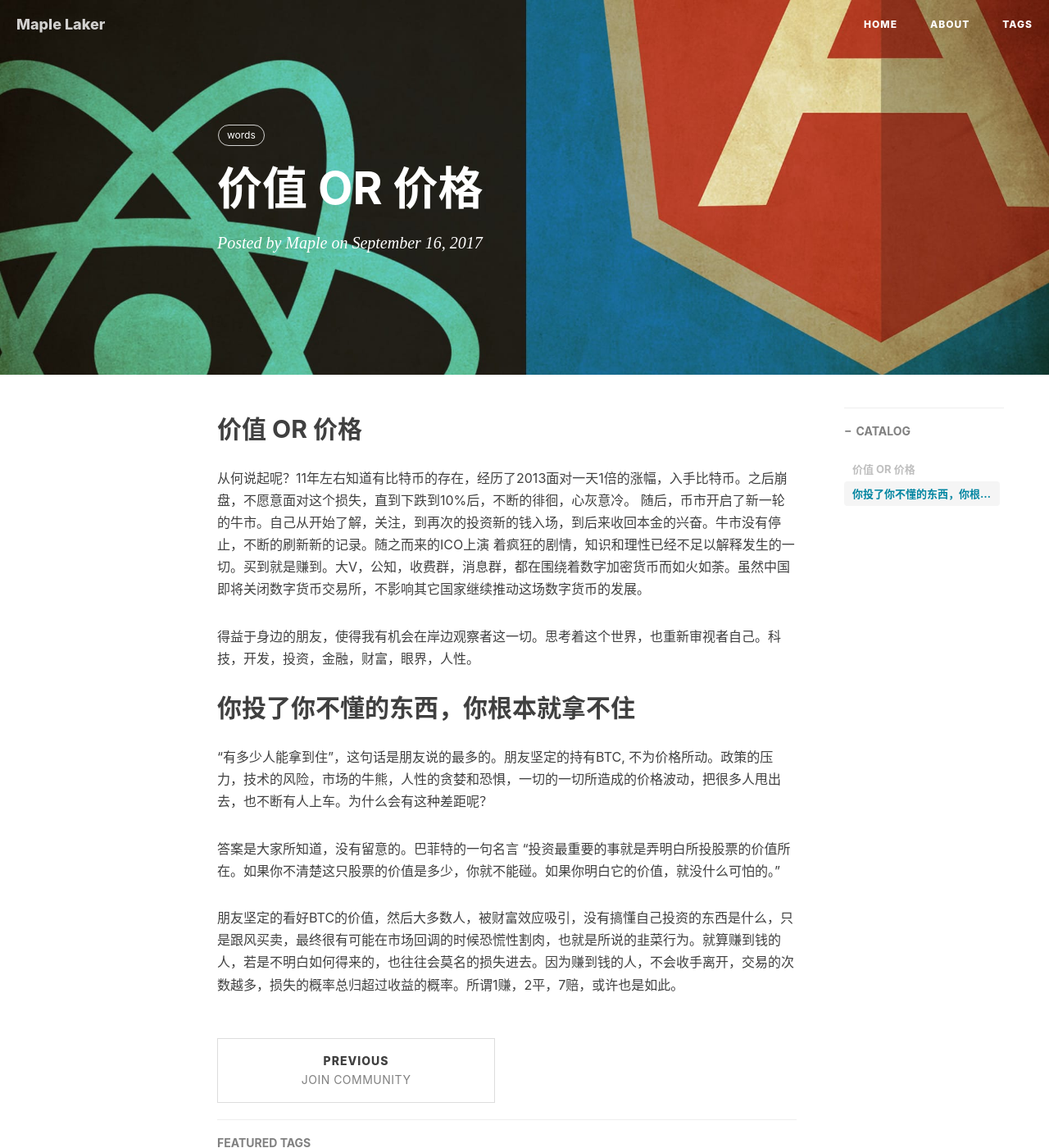
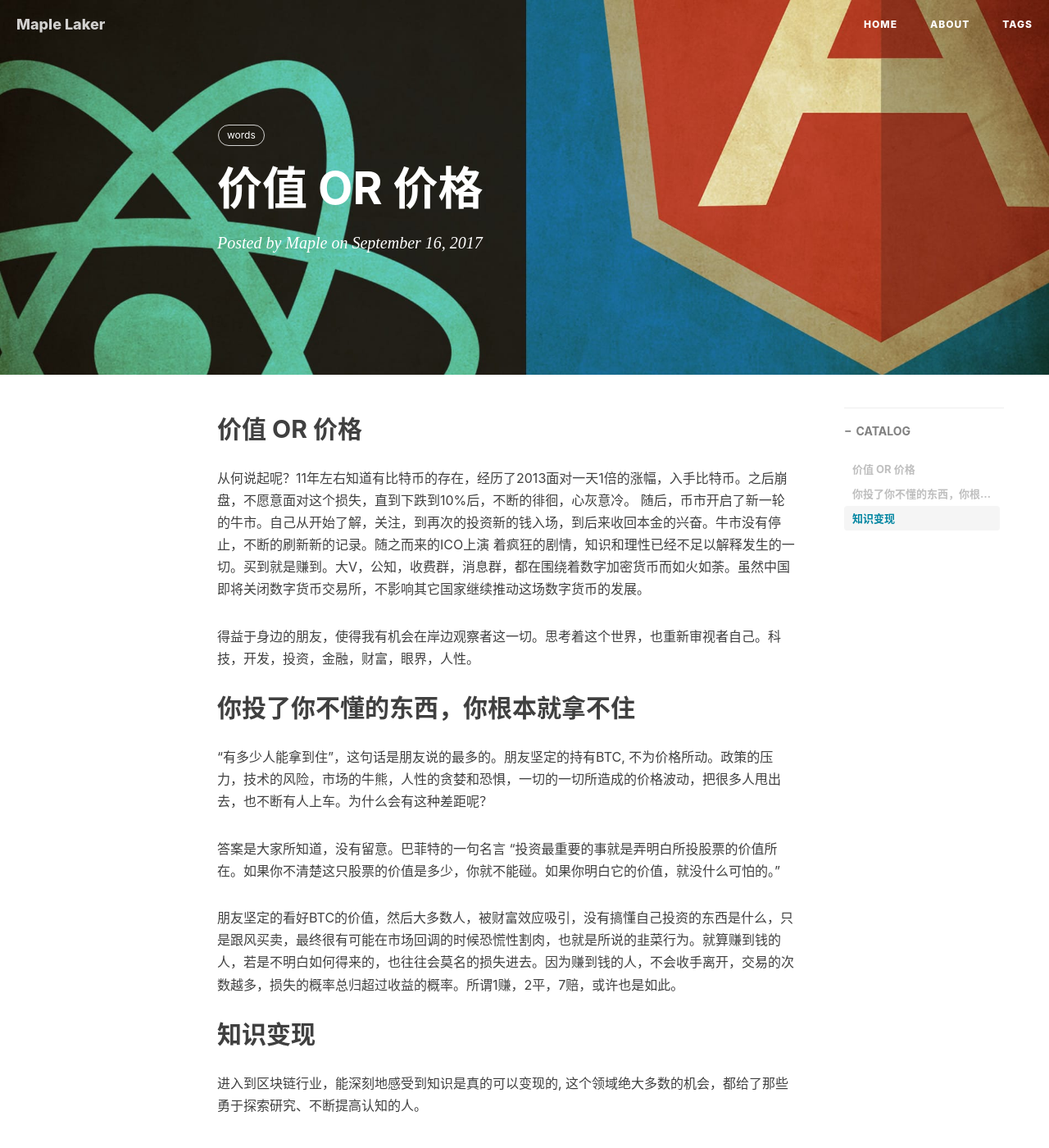
Before and after one commit to MapleLaker/MapleLaker.github.io, a Jekyll site: the page built from _posts/2017-09-16-Value or Price.md, in a window 1280 px wide and 1400 px high. Shown: the whole window at 82% size. Built offline with Jekyll 4.4.1, drawn with Linux system fonts in a browser that asks for light colours; nearby versions of some CDN libraries; comment, search, counter and statistics services are not loaded.

Commit message:
Update 2017-09-16-Value or Price.md

```diff
--- a/_posts/2017-09-16-Value or Price.md
+++ b/_posts/2017-09-16-Value or Price.md
@@ -19,6 +19,9 @@ tags:
 ## 你投了你不懂的东西，你根本就拿不住
 “有多少人能拿到住”，这句话是朋友说的最多的。朋友坚定的持有BTC, 不为价格所动。政策的压力，技术的风险，市场的牛熊，人性的贪婪和恐惧，一切的一切所造成的价格波动，把很多人甩出去，也不断有人上车。为什么会有这种差距呢？
 
-答案是大家所知道，没有留意的。巴菲特的一句名言 “投资最重要的事就是弄明白所投股票的价值所在。如果你不清楚这只股票的价值是多少，你就不能碰。如果你明白它的价值，就没什么可怕的。”
+答案是大家所知道，没有留意。巴菲特的一句名言 “投资最重要的事就是弄明白所投股票的价值所在。如果你不清楚这只股票的价值是多少，你就不能碰。如果你明白它的价值，就没什么可怕的。”
 
 朋友坚定的看好BTC的价值，然后大多数人，被财富效应吸引，没有搞懂自己投资的东西是什么，只是跟风买卖，最终很有可能在市场回调的时候恐慌性割肉，也就是所说的韭菜行为。就算赚到钱的人，若是不明白如何得来的，也往往会莫名的损失进去。因为赚到钱的人，不会收手离开，交易的次数越多，损失的概率总归超过收益的概率。所谓1赚，2平，7赔，或许也是如此。
+
+## 知识变现
+进入到区块链行业，能深刻地感受到知识是真的可以变现的, 这个领域绝大多数的机会，都给了那些勇于探索研究、不断提高认知的人。
```
